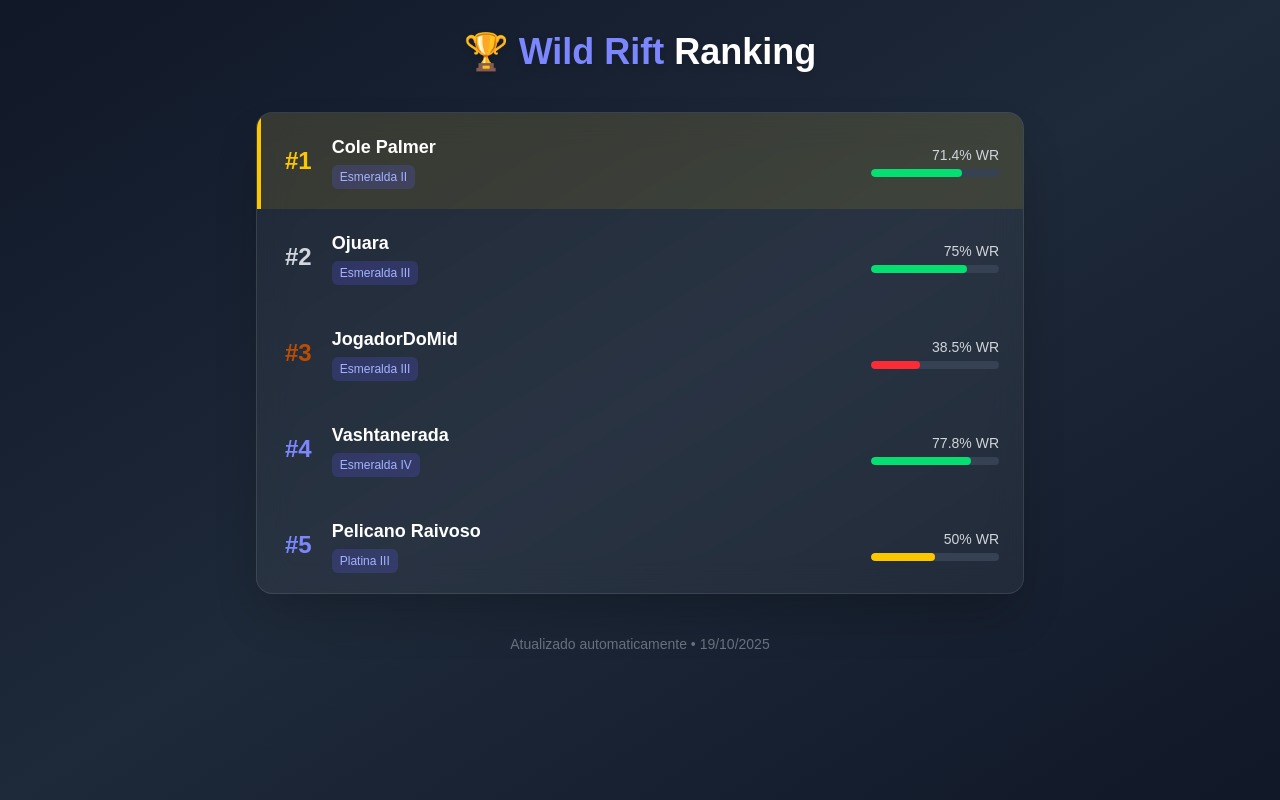
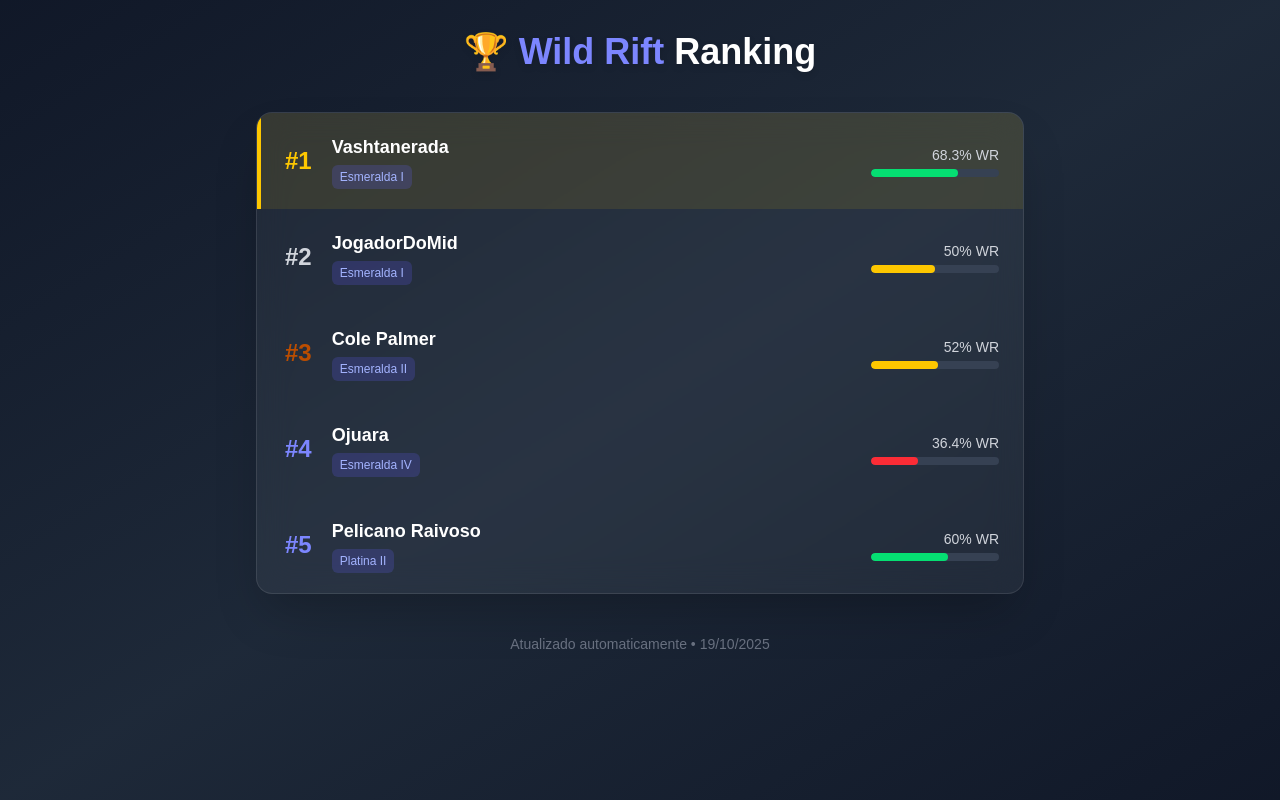
Before and after one commit to isisnaldojoao/ranking-wr, a Next.js app: page / in a window 1280 px wide. Built offline with nearby package versions, Linux system fonts and the light colour scheme.

Commit message:
the new commit

```diff
--- a/src/app/page.tsx
+++ b/src/app/page.tsx
@@ -2,11 +2,11 @@
 
 export default function Home() {
   const ranking = [
-    { id: 1, name: "cole palmer", rank: "Esmeralda II", winRate: 71.4 },
-    { id: 2, name: "Ojuara", rank: "Esmeralda III", winRate: 75 },
-    { id: 3, name: "JogadorDoMid", rank: "Esmeralda III", winRate: 38.5 },
-    { id: 4, name: "Vashtanerada", rank: "Esmeralda IV", winRate: 77.8 },
-    { id: 5, name: "pelicano raivoso", rank: "Platina III", winRate: 50 },
+    { id: 1, name: "Vashtanerada", rank: "Esmeralda I", winRate: 68.3 },
+    { id: 2, name: "JogadorDoMid", rank: "Esmeralda I", winRate: 50 },
+    { id: 3, name: "cole palmer", rank: "Esmeralda II", winRate: 52 },
+    { id: 4, name: "Ojuara", rank: "Esmeralda IV", winRate: 36.4 },
+    { id: 5, name: "pelicano raivoso", rank: "Platina II", winRate: 60 },
   ];
 
   return (
```
